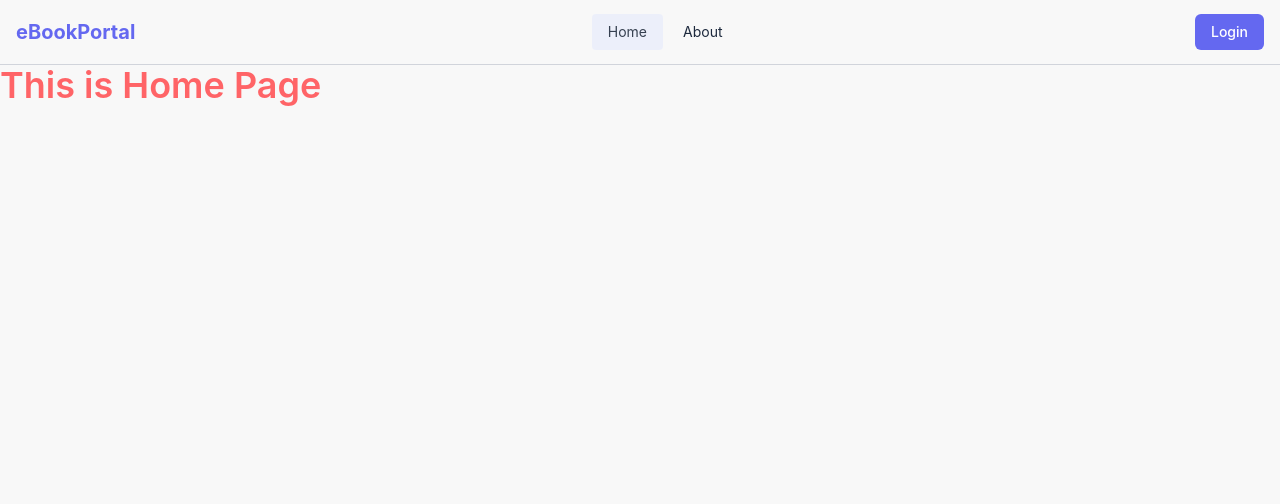
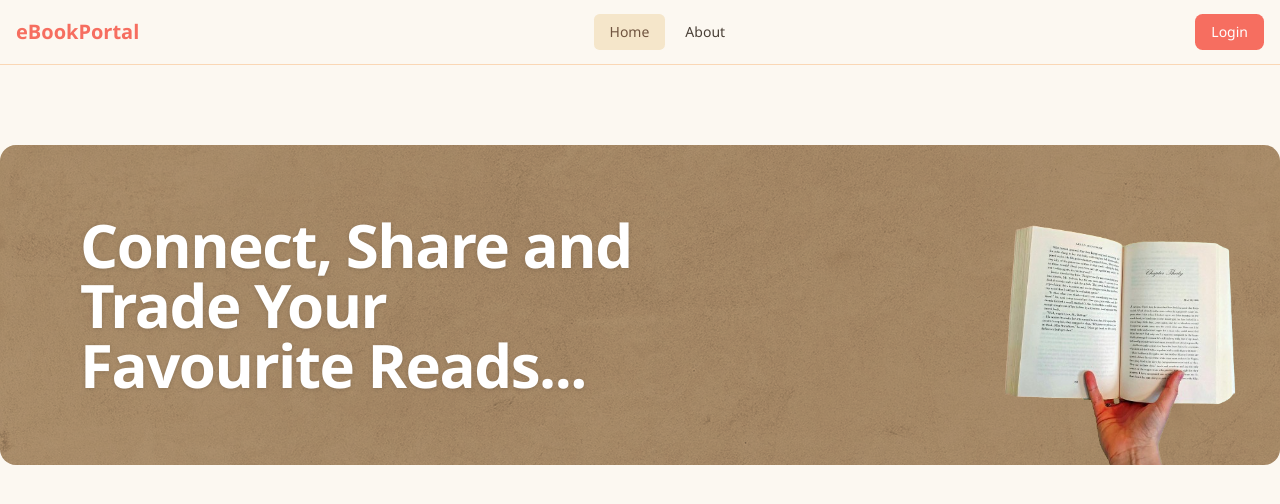
Before and after one commit to adnan-akhlas/ebook-portal-ui, a Next.js app: page / in a window 1280 px wide. Shown: the top 504 px of the page. Built offline with nearby package versions, Linux system fonts and the light colour scheme.

Commit message:
feat(ui): add banner at home page

```diff
--- a/src/app/globals.css
+++ b/src/app/globals.css
@@ -5,104 +5,115 @@
 @custom-variant dark (&:is(.dark *));
 
 :root {
-  --background: oklch(0.98 0 0);
-  --foreground: oklch(0.28 0.04 260.33);
-  --card: oklch(1 0 0);
-  --card-foreground: oklch(0.28 0.04 260.33);
-  --popover: oklch(1 0 0);
-  --popover-foreground: oklch(0.28 0.04 260.33);
-  --primary: oklch(0.59 0.2 277.06);
+  --background: oklch(0.98 0.01 81.76);
+  --foreground: oklch(0.38 0.02 64.16);
+  --card: oklch(0.98 0.01 67.7);
+  --card-foreground: oklch(0.38 0.02 64.16);
+  --popover: oklch(0.96 0.04 83.12);
+  --popover-foreground: oklch(0.38 0.02 64.16);
+  --primary: oklch(0.7 0.17 28.12);
   --primary-foreground: oklch(1 0 0);
-  --secondary: oklch(0.93 0.01 261.82);
-  --secondary-foreground: oklch(0.37 0.03 259.73);
-  --muted: oklch(0.97 0 0);
-  --muted-foreground: oklch(0.55 0.02 264.41);
-  --accent: oklch(0.93 0.03 273.66);
-  --accent-foreground: oklch(0.37 0.03 259.73);
-  --destructive: oklch(0.64 0.21 25.39);
-  --border: oklch(0.87 0.01 261.81);
-  --input: oklch(0.87 0.01 261.81);
-  --ring: oklch(0.59 0.2 277.06);
-  --chart-1: oklch(0.59 0.2 277.06);
-  --chart-2: oklch(0.51 0.23 276.97);
-  --chart-3: oklch(0.46 0.21 277.06);
-  --chart-4: oklch(0.4 0.18 277.16);
-  --chart-5: oklch(0.36 0.14 278.65);
-  --sidebar: oklch(0.97 0 0);
-  --sidebar-foreground: oklch(0.28 0.04 260.33);
-  --sidebar-primary: oklch(0.59 0.2 277.06);
+  --secondary: oklch(0.81 0.15 71.81);
+  --secondary-foreground: oklch(0.38 0.02 64.16);
+  --muted: oklch(0.94 0.03 62.32);
+  --muted-foreground: oklch(0.56 0.05 58.74);
+  --accent: oklch(0.93 0.04 83.2);
+  --accent-foreground: oklch(0.47 0.05 58.08);
+  --destructive: oklch(0.57 0.2 26.34);
+  --border: oklch(0.9 0.06 66.11);
+  --input: oklch(0.9 0.06 66.11);
+  --ring: oklch(0.7 0.17 28.12);
+  --chart-1: oklch(0.7 0.17 28.12);
+  --chart-2: oklch(0.81 0.15 71.81);
+  --chart-3: oklch(0.71 0.18 37.63);
+  --chart-4: oklch(0.89 0.15 91.66);
+  --chart-5: oklch(0.59 0.19 36.05);
+  --sidebar: oklch(0.97 0.02 72.57);
+  --sidebar-foreground: oklch(0.38 0.02 64.16);
+  --sidebar-primary: oklch(0.7 0.17 28.12);
   --sidebar-primary-foreground: oklch(1 0 0);
-  --sidebar-accent: oklch(0.93 0.03 273.66);
-  --sidebar-accent-foreground: oklch(0.37 0.03 259.73);
-  --sidebar-border: oklch(0.87 0.01 261.81);
-  --sidebar-ring: oklch(0.59 0.2 277.06);
+  --sidebar-accent: oklch(0.81 0.15 71.81);
+  --sidebar-accent-foreground: oklch(0.38 0.02 64.16);
+  --sidebar-border: oklch(0.87 0.08 65.83);
+  --sidebar-ring: oklch(0.7 0.17 28.12);
 
-  --font-sans: Inter, sans-serif;
-  --font-serif: Merriweather, serif;
-  --font-mono: JetBrains Mono, monospace;
+  --font-sans: Nunito, Segoe UI, Tahoma, Geneva, Verdana, sans-serif;
+  --font-serif: Lora, ui-serif, Georgia, Cambria, Times New Roman, Times, serif;
+  --font-mono: Fira Code, ui-monospace, SFMono-Regular;
 
-  --radius: 0.5rem;
+  --radius: 0.6rem;
 
-  --shadow-2xs: 0px 4px 8px -1px oklch(0 0 0 / 0.05);
-  --shadow-xs: 0px 4px 8px -1px oklch(0 0 0 / 0.05);
+  --shadow-2xs: 0px 1px 3px 0px oklch(0.7 0.17 28.12 / 0.03);
+  --shadow-xs: 0px 1px 3px 0px oklch(0.7 0.17 28.12 / 0.03);
   --shadow-sm:
-    0px 4px 8px -1px oklch(0 0 0 / 0.1), 0px 1px 2px -2px oklch(0 0 0 / 0.1);
+    0px 1px 3px 0px oklch(0.7 0.17 28.12 / 0.05),
+    0px 1px 2px -1px oklch(0.7 0.17 28.12 / 0.05);
   --shadow:
-    0px 4px 8px -1px oklch(0 0 0 / 0.1), 0px 1px 2px -2px oklch(0 0 0 / 0.1);
+    0px 1px 3px 0px oklch(0.7 0.17 28.12 / 0.05),
+    0px 1px 2px -1px oklch(0.7 0.17 28.12 / 0.05);
   --shadow-md:
-    0px 4px 8px -1px oklch(0 0 0 / 0.1), 0px 2px 4px -2px oklch(0 0 0 / 0.1);
+    0px 1px 3px 0px oklch(0.7 0.17 28.12 / 0.05),
+    0px 2px 4px -1px oklch(0.7 0.17 28.12 / 0.05);
   --shadow-lg:
-    0px 4px 8px -1px oklch(0 0 0 / 0.1), 0px 4px 6px -2px oklch(0 0 0 / 0.1);
+    0px 1px 3px 0px oklch(0.7 0.17 28.12 / 0.05),
+    0px 4px 6px -1px oklch(0.7 0.17 28.12 / 0.05);
   --shadow-xl:
-    0px 4px 8px -1px oklch(0 0 0 / 0.1), 0px 8px 10px -2px oklch(0 0 0 / 0.1);
-  --shadow-2xl: 0px 4px 8px -1px oklch(0 0 0 / 0.25);
+    0px 1px 3px 0px oklch(0.7 0.17 28.12 / 0.05),
+    0px 8px 10px -1px oklch(0.7 0.17 28.12 / 0.05);
+  --shadow-2xl: 0px 1px 3px 0px oklch(0.7 0.17 28.12 / 0.13);
 }
 
 .dark {
-  --background: oklch(0.21 0.04 264.04);
-  --foreground: oklch(0.93 0.01 256.71);
-  --card: oklch(0.28 0.04 260.33);
-  --card-foreground: oklch(0.93 0.01 256.71);
-  --popover: oklch(0.28 0.04 260.33);
-  --popover-foreground: oklch(0.93 0.01 256.71);
-  --primary: oklch(0.68 0.16 276.93);
-  --primary-foreground: oklch(0.21 0.04 264.04);
-  --secondary: oklch(0.34 0.03 261.83);
-  --secondary-foreground: oklch(0.87 0.01 261.81);
-  --muted: oklch(0.28 0.04 260.33);
-  --muted-foreground: oklch(0.71 0.02 261.33);
-  --accent: oklch(0.37 0.03 259.73);
-  --accent-foreground: oklch(0.87 0.01 261.81);
-  --destructive: oklch(0.64 0.21 25.39);
-  --border: oklch(0.45 0.03 257.68);
-  --input: oklch(0.45 0.03 257.68);
-  --ring: oklch(0.68 0.16 276.93);
-  --chart-1: oklch(0.68 0.16 276.93);
-  --chart-2: oklch(0.59 0.2 277.06);
-  --chart-3: oklch(0.51 0.23 276.97);
-  --chart-4: oklch(0.46 0.21 277.06);
-  --chart-5: oklch(0.4 0.18 277.16);
-  --sidebar: oklch(0.28 0.04 260.33);
-  --sidebar-foreground: oklch(0.93 0.01 256.71);
-  --sidebar-primary: oklch(0.68 0.16 276.93);
-  --sidebar-primary-foreground: oklch(0.21 0.04 264.04);
-  --sidebar-accent: oklch(0.37 0.03 259.73);
-  --sidebar-accent-foreground: oklch(0.87 0.01 261.81);
-  --sidebar-border: oklch(0.45 0.03 257.68);
-  --sidebar-ring: oklch(0.68 0.16 276.93);
+  --background: oklch(0.26 0.02 63.41);
+  --foreground: oklch(0.87 0.08 65.83);
+  --card: oklch(0.31 0.03 60.03);
+  --card-foreground: oklch(0.87 0.08 65.83);
+  --popover: oklch(0.36 0.03 54.43);
+  --popover-foreground: oklch(0.87 0.08 65.83);
+  --primary: oklch(0.7 0.17 28.12);
+  --primary-foreground: oklch(1 0 0);
+  --secondary: oklch(0.81 0.15 71.81);
+  --secondary-foreground: oklch(0.26 0.02 63.41);
+  --muted: oklch(0.38 0.03 60.76);
+  --muted-foreground: oklch(0.79 0.06 71.87);
+  --accent: oklch(0.45 0.03 54.7);
+  --accent-foreground: oklch(0.97 0.03 82.9);
+  --destructive: oklch(0.5 0.19 27.43);
+  --border: oklch(0.42 0.03 58.74);
+  --input: oklch(0.4 0.04 60.31);
+  --ring: oklch(0.7 0.17 28.12);
+  --chart-1: oklch(0.7 0.17 28.12);
+  --chart-2: oklch(0.81 0.15 71.81);
+  --chart-3: oklch(0.71 0.18 37.63);
+  --chart-4: oklch(0.89 0.15 91.66);
+  --chart-5: oklch(0.59 0.19 36.05);
+  --sidebar: oklch(0.31 0.03 60.03);
+  --sidebar-foreground: oklch(0.87 0.08 65.83);
+  --sidebar-primary: oklch(0.7 0.17 28.12);
+  --sidebar-primary-foreground: oklch(1 0 0);
+  --sidebar-accent: oklch(0.81 0.15 71.81);
+  --sidebar-accent-foreground: oklch(0.26 0.02 63.41);
+  --sidebar-border: oklch(0.45 0.05 60.24);
+  --sidebar-ring: oklch(0.7 0.17 28.12);
 
-  --shadow-2xs: 0 1px 3px 0px oklch(0 0 0 / 0.05);
-  --shadow-xs: 0 1px 3px 0px oklch(0 0 0 / 0.05);
+  --shadow-2xs: 0px 1px 3px 0px oklch(0.7 0.17 28.12 / 0.03);
+  --shadow-xs: 0px 1px 3px 0px oklch(0.7 0.17 28.12 / 0.03);
   --shadow-sm:
-    0 1px 3px 0px oklch(0 0 0 / 0.1), 0 1px 2px -1px oklch(0 0 0 / 0.1);
-  --shadow: 0 1px 3px 0px oklch(0 0 0 / 0.1), 0 1px 2px -1px oklch(0 0 0 / 0.1);
+    0px 1px 3px 0px oklch(0.7 0.17 28.12 / 0.05),
+    0px 1px 2px -1px oklch(0.7 0.17 28.12 / 0.05);
+  --shadow:
+    0px 1px 3px 0px oklch(0.7 0.17 28.12 / 0.05),
+    0px 1px 2px -1px oklch(0.7 0.17 28.12 / 0.05);
   --shadow-md:
-    0 1px 3px 0px oklch(0 0 0 / 0.1), 0 2px 4px -1px oklch(0 0 0 / 0.1);
+    0px 1px 3px 0px oklch(0.7 0.17 28.12 / 0.05),
+    0px 2px 4px -1px oklch(0.7 0.17 28.12 / 0.05);
   --shadow-lg:
-    0 1px 3px 0px oklch(0 0 0 / 0.1), 0 4px 6px -1px oklch(0 0 0 / 0.1);
+    0px 1px 3px 0px oklch(0.7 0.17 28.12 / 0.05),
+    0px 4px 6px -1px oklch(0.7 0.17 28.12 / 0.05);
   --shadow-xl:
-    0 1px 3px 0px oklch(0 0 0 / 0.1), 0 8px 10px -1px oklch(0 0 0 / 0.1);
-  --shadow-2xl: 0 1px 3px 0px oklch(0 0 0 / 0.25);
+    0px 1px 3px 0px oklch(0.7 0.17 28.12 / 0.05),
+    0px 8px 10px -1px oklch(0.7 0.17 28.12 / 0.05);
+  --shadow-2xl: 0px 1px 3px 0px oklch(0.7 0.17 28.12 / 0.13);
 }
 
 @theme inline {
--- a/src/app/page.tsx
+++ b/src/app/page.tsx
@@ -1,7 +1,9 @@
+import Banner from "@/components/Banner";
+
 export default function Home() {
   return (
-    <div>
-      <h2 className="text-4xl font-semibold text-red-400">This is Home Page</h2>
+    <div className="my-20">
+      <Banner />
     </div>
   );
 }
--- /dev/null
+++ b/src/components/Banner.tsx
@@ -0,0 +1,38 @@
+import Image from "next/image";
+
+export default function Banner() {
+  return (
+    <section className="relative container mx-auto px-4 w-full min-h-80 overflow-hidden rounded-2xl bg-[#b19a7b] flex items-center md:px-20">
+      {/* 1. Background Texture Layer */}
+      <div className="absolute inset-0 opacity-40 mix-blend-multiply pointer-events-none">
+        <Image
+          src="/texture.jpg"
+          alt="background texture"
+          fill
+          className="object-cover"
+          priority
+        />
+      </div>
+
+      {/* 2. Text Content */}
+      <div className="relative z-10 max-w-2xl">
+        <h2 className="text-4xl md:text-6xl font-semibold tracking-tight text-white drop-shadow-sm">
+          Connect, Share and Trade Your <br className="hidden md:block" />
+          Favourite Reads...
+        </h2>
+      </div>
+
+      {/* 3. The Book Image (Floating right) */}
+      <div className="absolute right-0 bottom-0 w-1/2 h-[90%] md:h-full flex items-end justify-end">
+        <div className="relative w-full h-full lg:translate-y-4">
+          <Image
+            src="/hand-holding-book.png"
+            alt="Hand holding an open book"
+            fill
+            className="object-contain object-bottom-right"
+          />
+        </div>
+      </div>
+    </section>
+  );
+}
--- a/src/components/ui/navigation-menu.tsx
+++ b/src/components/ui/navigation-menu.tsx
@@ -129,7 +129,7 @@ function NavigationMenuLink({
     <NavigationMenuPrimitive.Link
       data-slot="navigation-menu-link"
       className={cn(
-        "data-[active=true]:focus:bg-accent data-[active=true]:hover:bg-accent data-[active=true]:bg-accent/50 data-[active=true]:text-accent-foreground hover:bg-accent hover:text-accent-foreground focus:bg-accent focus:text-accent-foreground focus-visible:ring-ring/50 [&_svg:not([class*='text-'])]:text-muted-foreground flex flex-col gap-1 rounded-sm p-2 text-sm transition-all outline-none focus-visible:ring-[3px] focus-visible:outline-1 [&_svg:not([class*='size-'])]:size-4",
+        "data-[active=true]:focus:bg-accent data-[active=true]:hover:bg-accent data-[active=true]:bg-accent data-[active=true]:text-accent-foreground hover:bg-accent/60 hover:text-accent-foreground focus:bg-accent focus:text-accent-foreground focus-visible:ring-ring/50 [&_svg:not([class*='text-'])]:text-muted-foreground flex flex-col gap-1 rounded-sm p-2 text-sm transition-all outline-none focus-visible:ring-[3px] focus-visible:outline-1 [&_svg:not([class*='size-'])]:size-4",
         className,
       )}
       {...props}
```
Also changed, not shown: public/hand-holding-book.png (added), public/texture.jpg (added).
